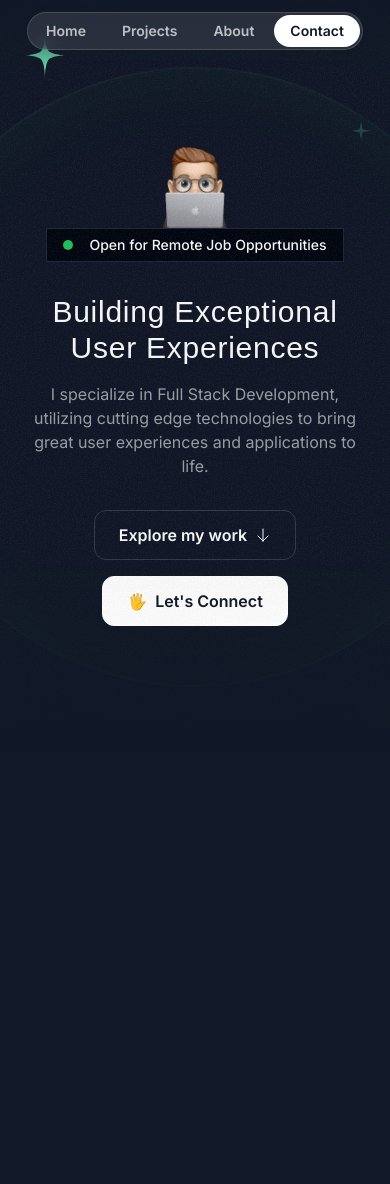
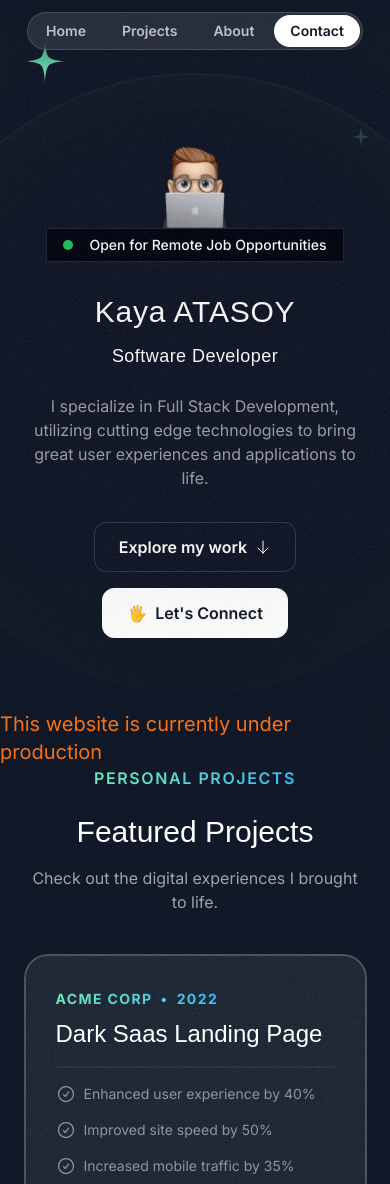
Before and after one commit to ZTNimbus/kaya-atasoy, a Next.js app: page / in a window 390 px wide. Shown: the top 1184 px of the page. Before the commit the page ends 987 px from the top, so only its background shows below. Built offline with nearby package versions, Linux system fonts and the light colour scheme; a web font is replaced by a local one.

Commit message:
add static projects section

```diff
--- a/src/app/globals.css
+++ b/src/app/globals.css
@@ -11,3 +11,9 @@
     @apply absolute inset-0 border-2 top-1/2 left-1/2 -translate-x-1/2 -translate-y-1/2 rounded-full border-emerald-300/5 shadow-[0_0_80px_inset] shadow-emerald-300/5;
   }
 }
+
+@layer utilities {
+  .container {
+    @apply lg:max-w-5xl;
+  }
+}
--- a/src/app/page.tsx
+++ b/src/app/page.tsx
@@ -1,11 +1,14 @@
 import Header from "@/sections/Header";
 import Hero from "@/sections/Hero";
+import Projects from "@/sections/Projects";
+import Tape from "@/sections/Tape";
 
 export default function Home() {
   return (
     <div>
       <Header />
       <Hero />
+      <Projects />
     </div>
   );
 }
--- a/src/sections/Hero.tsx
+++ b/src/sections/Hero.tsx
@@ -9,6 +9,9 @@
 const Hero = () => {
   return (
     <div className="py-32 md:py-48 lg:py-60 relative z-0 overflow-x-clip">
+      <div className="absolute bottom-0 flex items-center justify-center left-0 right-0 text-orange-500 text-xl">
+        This website is currently under production
+      </div>
       <div className="absolute inset-0 [mask-image:linear-gradient(to_bottom,transparent,black_10%,black_70%,transparent)]">
         <div
           className="absolute inset-0 -z-30 opacity-5"
@@ -27,10 +30,6 @@
 
         <HeroOrbit size={550} rotation={20}>
           <StarIcon className="size-12 text-emerald-300" />
-        </HeroOrbit>
-
-        <HeroOrbit size={590} rotation={98}>
-          <StarIcon className="size-8 text-emerald-300" />
         </HeroOrbit>
 
         <HeroOrbit size={590} rotation={98}>
@@ -85,8 +84,11 @@
 
         <div className="max-w-lg mx-auto">
           <h1 className="font-serif text-3xl text-center mt-8 tracking-wide md:text-5xl">
-            Building Exceptional User Experiences
+            Kaya ATASOY
           </h1>
+          <p className="text-center mt-3 mb-6 text-lg tracking-wide font-serif">
+            Software Developer
+          </p>
           <p className="mt-4 text-center text-white/60 md:text-lg">
             I specialize in Full Stack Development, utilizing cutting edge
             technologies to bring great user experiences and applications to
--- a/src/sections/Projects.tsx
+++ b/src/sections/Projects.tsx
@@ -1,6 +1,9 @@
 import darkSaasLandingPage from "@/assets/images/dark-saas-landing-page.png";
 import lightSaasLandingPage from "@/assets/images/light-saas-landing-page.png";
 import aiStartupLandingPage from "@/assets/images/ai-startup-landing-page.png";
+import Image from "next/image";
+import CheckIcon from "@/assets/icons/check-circle.svg";
+import grainImage from "@/assets/images/grain.jpg";
 
 const portfolioProjects = [
   {
@@ -41,6 +44,78 @@
   },
 ];
 
-export const ProjectsSection = () => {
-  return <div>Projects Section</div>;
+const Projects = () => {
+  return (
+    <section className="pb-16 lg:py-24">
+      <div className="container">
+        <div className="flex justify-center">
+          <p className="uppercase font-semibold tracking-widest bg-gradient-to-r from-emerald-300 to-sky-400 text-transparent bg-clip-text">
+            Personal Projects
+          </p>
+        </div>
+
+        <h2 className="font-serif text-3xl text-center mt-6 md:text-5xl">
+          Featured Projects
+        </h2>
+        <p className="text-center text-white/60 mt-4 md:text-lg max-w-md mx-auto lg:text-xl">
+          Check out the digital experiences I brought to life.
+        </p>
+        <div className="flex flex-col mt-10 gap-20 md:mt-20">
+          {portfolioProjects.map((project) => {
+            return (
+              <div
+                key={project.title}
+                className="bg-gray-800 md:pt-12 md:px-10 lg:pt-16 lg:px-20 rounded-3xl px-8 pt-8 overflow-hidden relative z-0 after:z-10 after:content-[''] after:absolute after:inset-0 after:outline-2 after:outline after:-outline-offset-2 after:rounded-3xl after:outline-white/20 after:pointer-events-none"
+              >
+                <div
+                  className="absolute inset-0 -z-10 opacity-5"
+                  style={{ backgroundImage: `url(${grainImage.src})` }}
+                />
+                <div className="lg:grid lg:grid-cols-2 lg:gap-16">
+                  <div className="lg:pb-16">
+                    <div className="gap-2 text-transparent bg-clip-text bg-gradient-to-r from-emerald-300 to-sky-400 inline-flex font-bold uppercase tracking-widest text-sm">
+                      <span>{project.company}</span>
+                      <span>&bull;</span>
+                      <span>{project.year}</span>
+                    </div>
+                    <h3 className="font-serif text-2xl mt-2 md:mt-5 md:text-4xl">
+                      {project.title}
+                    </h3>
+                    <hr className="border-t-2 border-white/5 mt-4 md:mt-5" />
+                    <ul className="flex flex-col gap-4 mt-4 md:mt-5">
+                      {project.results.map((result) => {
+                        return (
+                          <li
+                            key={result.title}
+                            className="flex gap-2 text-sm text-white/50 md:text-base"
+                          >
+                            <CheckIcon className="size-5 md:size-6" />
+                            <span>{result.title}</span>
+                          </li>
+                        );
+                      })}
+                    </ul>
+                    <a href={project.link} target="_blank">
+                      <button className="bg-white text-gray-950 h-12 w-full rounded-xl font-semibold inline-flex items-center justify-center mt-8 md:w-auto px-6">
+                        Visit Live Site
+                      </button>
+                    </a>
+                  </div>
+                  <div className="relative">
+                    <Image
+                      src={project.image}
+                      alt={project.title}
+                      className="mt-8 -mb-4 md:-mb-0 lg:mt-0 lg:absolute lg:h-full lg:w-auto lg:max-w-none"
+                    />
+                  </div>
+                </div>
+              </div>
+            );
+          })}
+        </div>
+      </div>
+    </section>
+  );
 };
+
+export default Projects;
--- a/src/sections/Tape.tsx
+++ b/src/sections/Tape.tsx
@@ -1,3 +1,5 @@
-export const TapeSection = () => {
+const Tape = () => {
   return <div>Tape Section</div>;
 };
+
+export default Tape;
```
